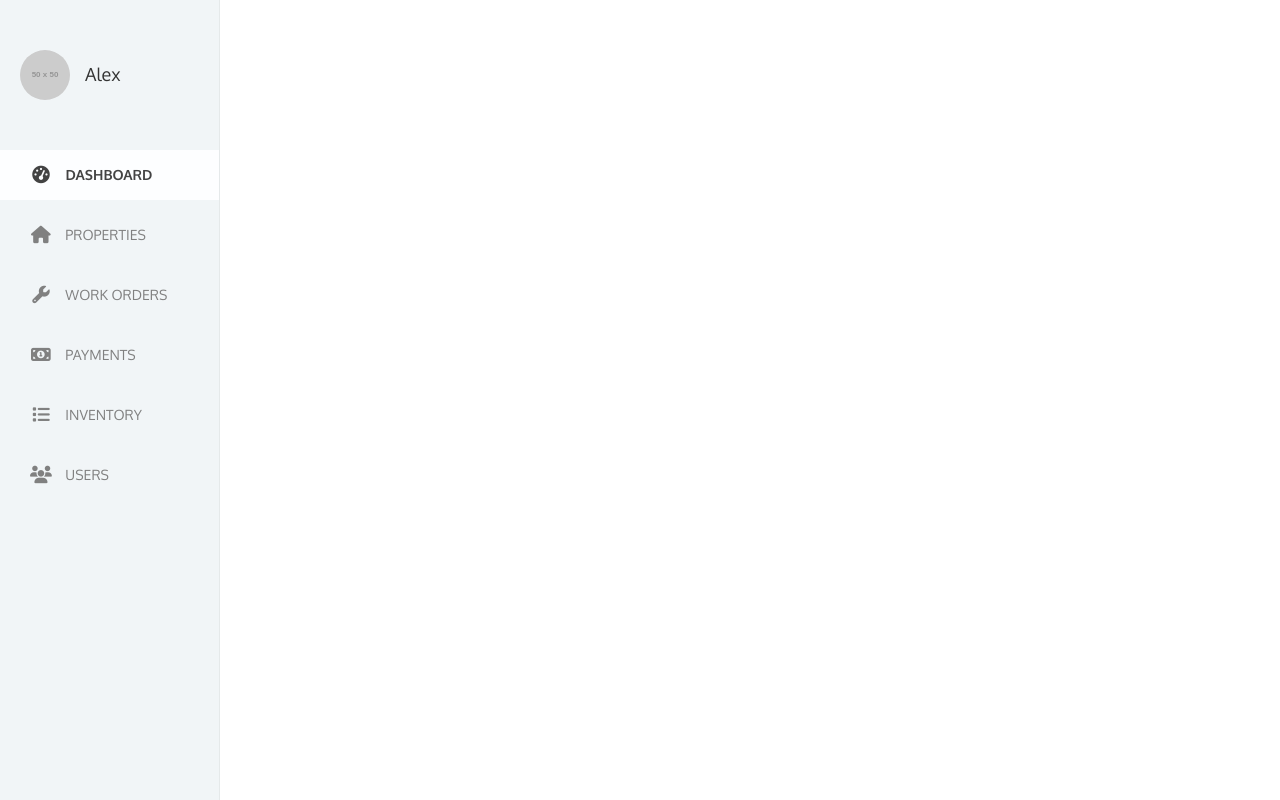
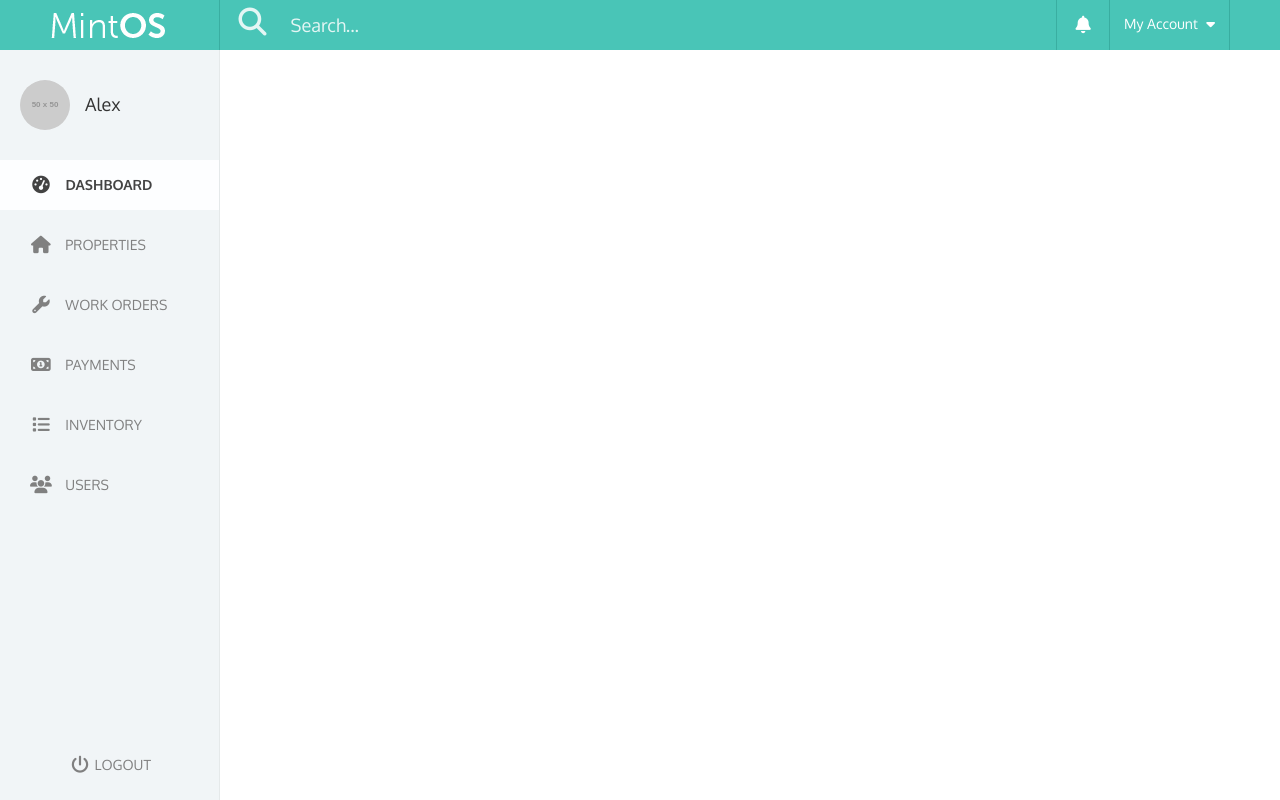
Before and after one commit to agotariyanilesh/Modern-Admin-Template, a website: page index.html in a window 1280 px wide. Drawn offline with nearby package versions, Linux system fonts and the light colour scheme; placeholder pictures from the web are drawn by us.

Commit message:
Top bar navigation added.

```diff
--- a/index.html
+++ b/index.html
@@ -16,6 +16,29 @@
 
   </head>
   <body>
+    <div class="topbar">
+      <div class="logo">
+        <img src="images/logo.png" alt="logo" />
+      </div>
+
+      <div class="search">
+        <i class="fa fa-fw fa-2x fa-search"></i>
+        <input type="search" placeholder="Search..." />
+      </div>
+
+      <div class="settings">
+        <div class="account">
+          <a href="#">My Account</a>
+        </div>
+
+        <div class="notifications">
+          <i class="fa fa-lg fa-fw fa-bell"></i>
+        </div>
+
+      </div>
+    </div>
+
+    <!-- SIDEBAR NAVIGATION -->
     <div class="sidebar">
       <div class="user-heading">
         <div class="user-name">
@@ -33,6 +56,9 @@
           <li class="menu-item"><a href="#"><i class="fa fa-list fa-fw fa-lg" aria-hidden="true"></i> Inventory</a></li>
           <li class="menu-item"><a href="#"><i class="fa fa-group fa-fw fa-lg" aria-hidden="true"></i> Users</a></li>
         </ul>
+        <div class="logout">
+          <a href="#" class="logout-button"><i class="fa fa-fw fa-lg fa-power-off"></i> Logout</a>
+        </div>
       </nav>
     </div>
 
--- a/sass/app.scss
+++ b/sass/app.scss
@@ -2,8 +2,91 @@
 
 $mint: #49c5b7;
 
+.topbar {
+  height: 50px;
+  width: 100%;
+  background-color: $mint;
+
+  .logo {
+    float: left;
+    width: 220px;
+    height: 50px;
+    border-right: 1px solid transparentize(darken($mint, 10%), 0.25%);
+  }
+
+  .search {
+    float: left;
+    color: lighten($mint, 40%);
+    margin: 8px 15px;
+
+    input[type="search"] {
+      background-color: transparent;
+      color: lighten($mint, 40%);
+      text-align: left;
+      font-size: 1.3em;
+      border: none;
+
+      &::-webkit-input-placeholder {
+        color: lighten($mint, 40%);
+      }
+
+      &:-moz-input-placeholder { /* Firefox 18- */
+        color: lighten($mint, 40%);
+      }
+
+      &::-moz-input-placeholder { /* Firefox 19+ */
+        color: lighten($mint, 40%);
+      }
+
+      &:-ms-input-placeholder {
+        color: lighten($mint, 40%);
+      }
+    }
+
+    &>i {
+      margin-right: 15px;
+    }
+  }
+
+  .settings {
+    height: 50px;
+    float: right;
+    margin-right: 50px;
+
+    .notifications {
+      float: right;
+      height: 50px;
+      padding: 15px 15px;
+      vertical-align: middle;
+      border-left: 1px solid transparentize(darken($mint, 10%), 0.25);
+      i {
+        color: white;
+      }
+    }
+
+    .account {
+      float: right;
+      height: 50px;
+      color: white;
+      padding: 14px;
+      border-left: 1px solid transparentize(darken($mint, 10%), 0.25);
+      border-right: 1px solid transparentize(darken($mint, 10%), 0.25);
+      a {
+        color: white;
+        text-decoration: none;
+      }
+      &:after {
+        content: '\f0d7';
+        font-size: 14px;
+        padding-left: 5px;
+        font-family: "FontAwesome";
+      }
+    }
+  }
+}
+
 .sidebar {
-  top: 0;
+  top: 50;
   left: 0;
   width: 220px;
   height: 100%;
@@ -12,7 +95,7 @@ $mint: #49c5b7;
   position: fixed;
 
   .user-heading {
-    padding: 50px 0px;
+    padding: 30px 0px;
     margin-left: auto;
     margin-right: auto;
     margin-bottom: 50px;
@@ -66,4 +149,23 @@ $mint: #49c5b7;
     }
 
   }
+
+  .logout {
+    width: 220px;
+    text-align: center;
+    position: fixed;
+    bottom: 25px;
+    left: 0px;
+
+    a {
+      color: #808080;
+      text-transform: uppercase;
+      text-decoration: none;
+
+      &:hover {
+        color: #434343;
+        text-shadow: 0px 0px 10px lighten(#808080, 25%);
+      }
+    }
+  }
 }
```
Also changed, not shown: css/app.css, images/logo.png (added), 1 other file.
